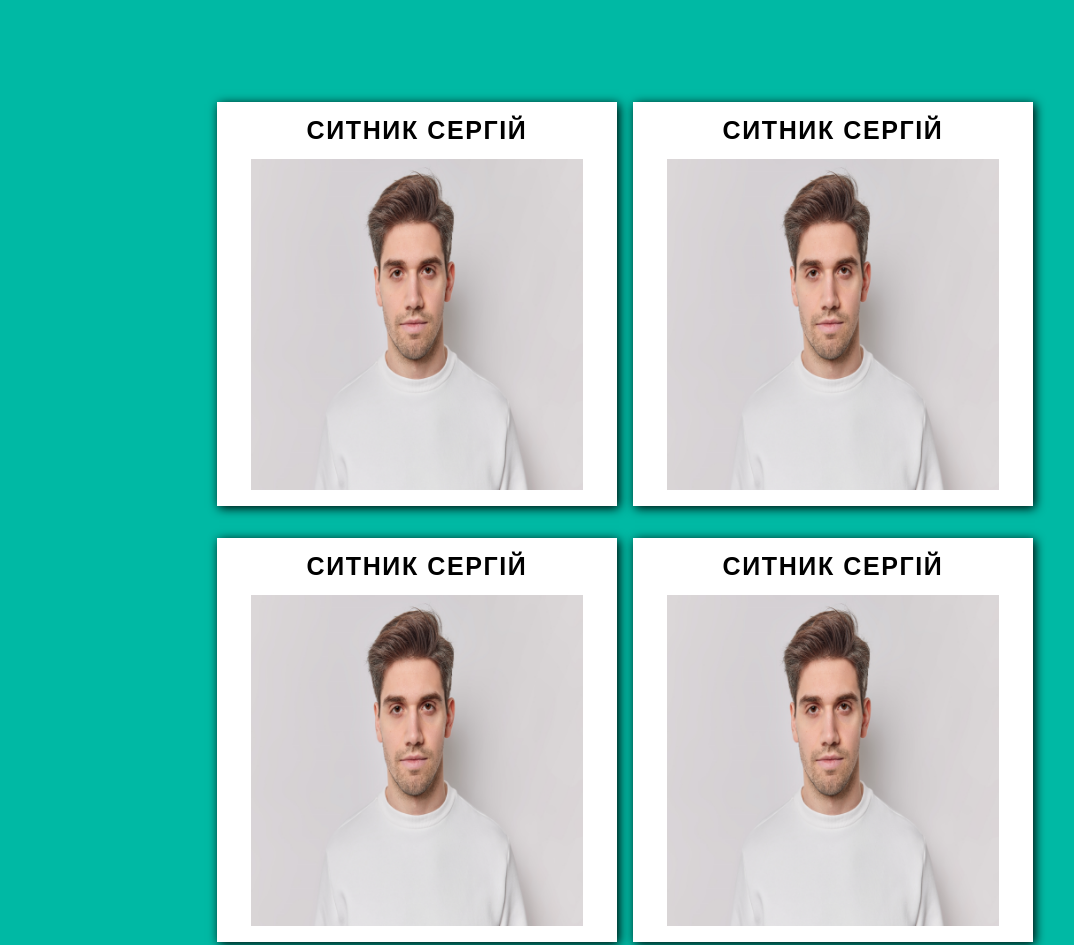
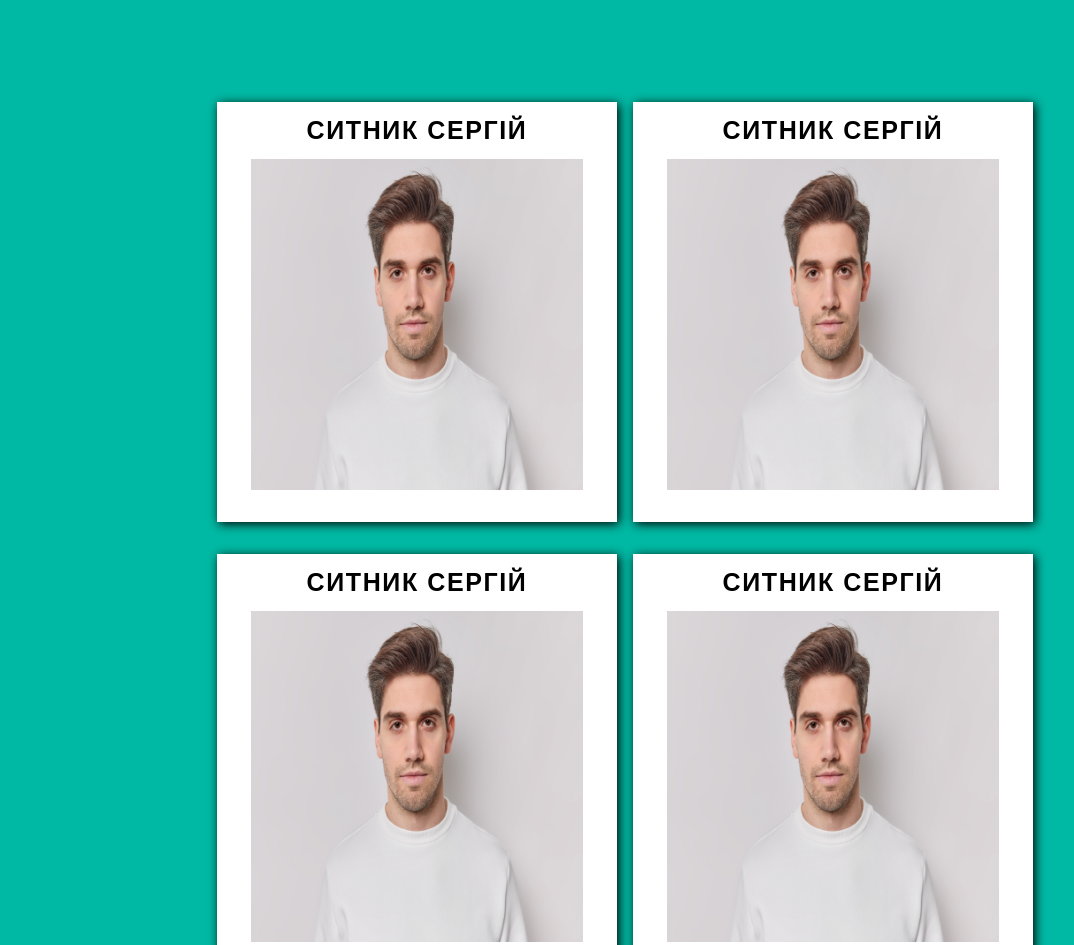
Before and after one commit to TheMSiL/mipl, a plain HTML site: page index.html in a window 1280 px wide. Shown: the part 1571-2516 px from the top of the page, without its empty margins (15-1089 px from the left). Drawn offline with Linux system fonts and the light colour scheme.

Commit message:
fix padding

```diff
--- a/send_a_letter.css
+++ b/send_a_letter.css
@@ -324,7 +324,7 @@ li {
 	position: relative;
 	box-shadow: 2px 2px 10px black;
 	background-color: #fff;
-	padding: 1rem;
+	padding: 1rem 1rem 2rem;
 	display: flex;
 	flex-direction: column;
 }
```
